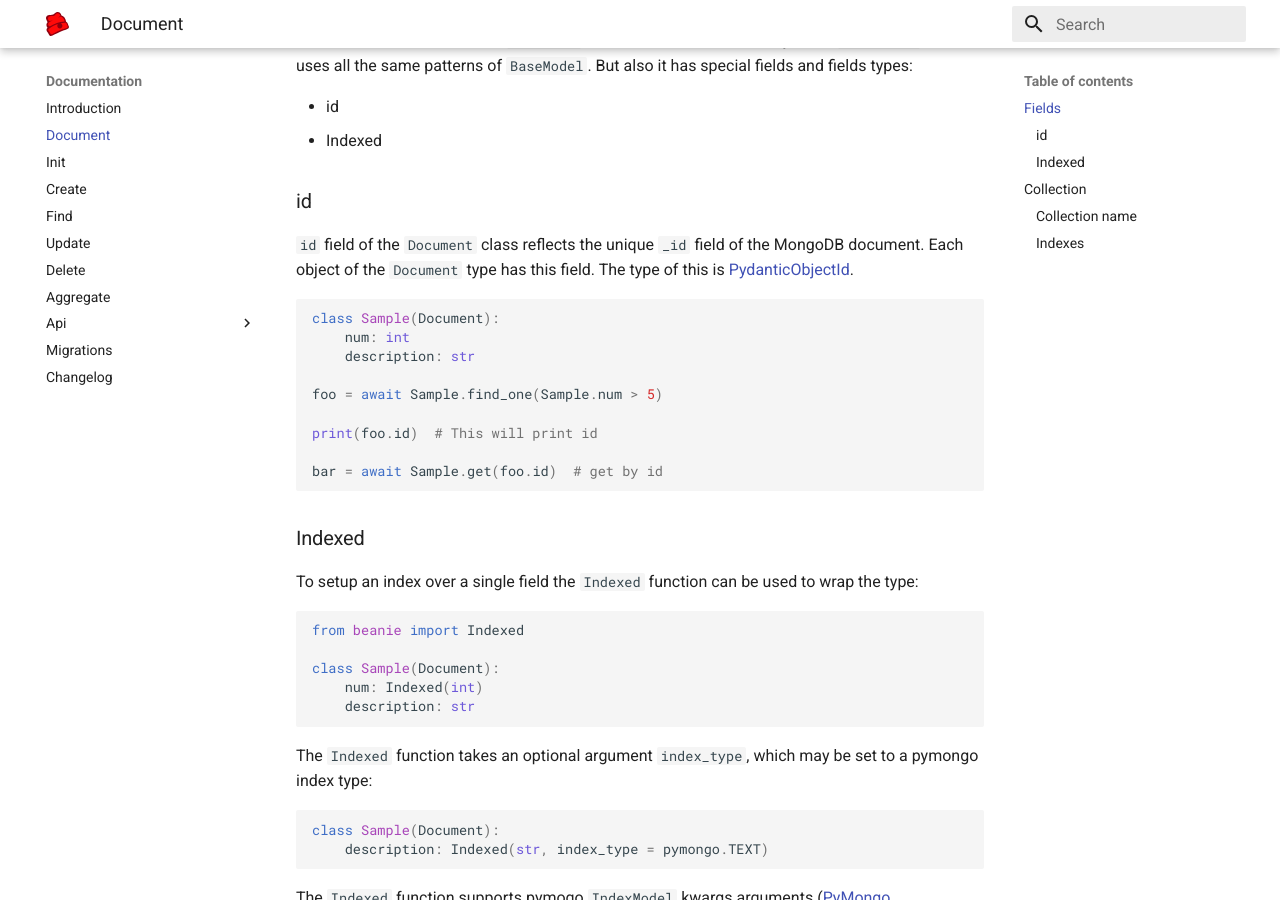
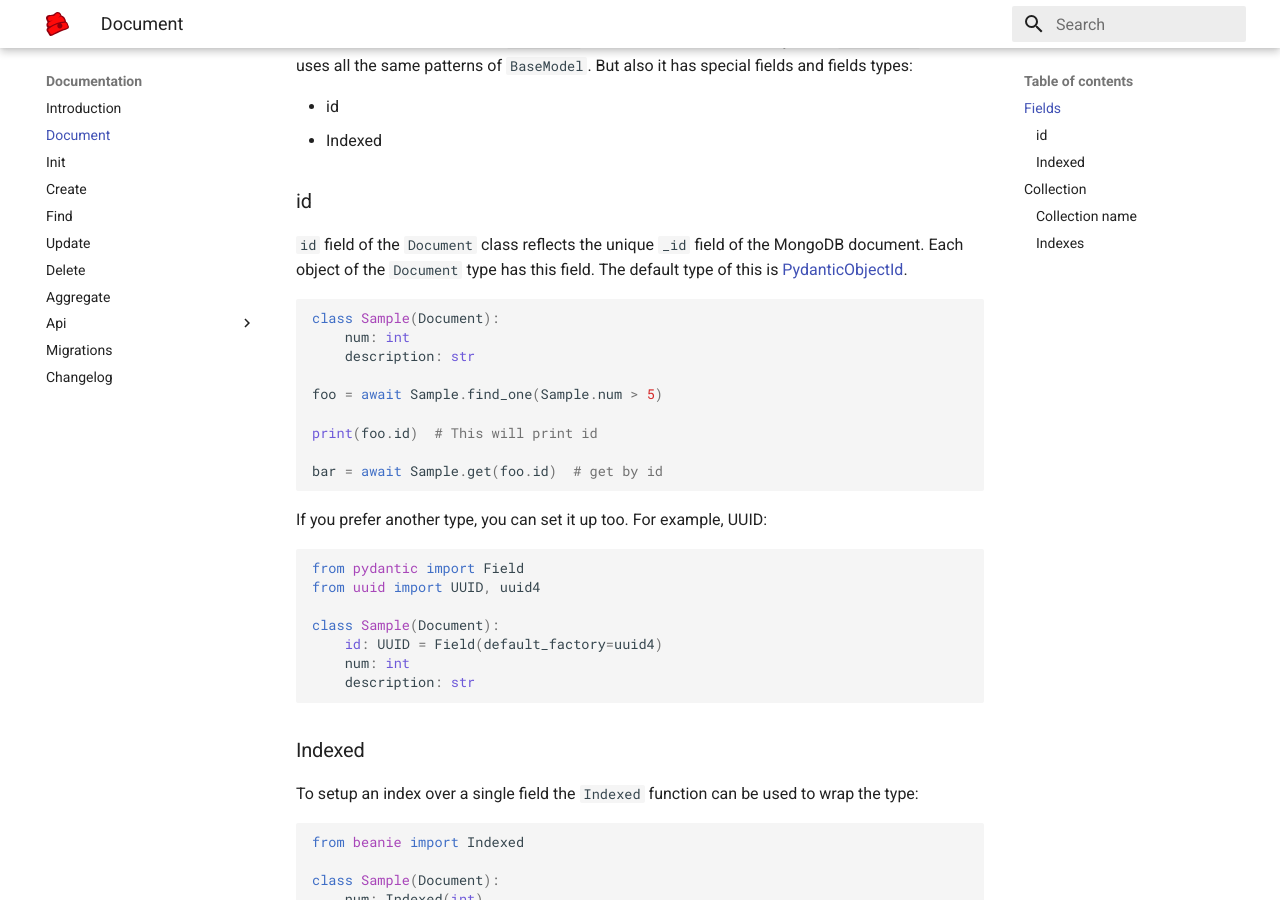
Before and after one commit to BeanieODM/beanie, an MkDocs documentation site: the page built from docs/tutorial/document.md, in a window 1280 px wide and 900 px high, scrolled down 890 px. Built offline with MkDocs 1.6.1 and Material for MkDocs 9.7.7, drawn with Linux system fonts in a browser that asks for light colours.

Commit message:
doc update

````diff
--- a/docs/tutorial/document.md
+++ b/docs/tutorial/document.md
@@ -43,7 +43,7 @@ As it is mentioned before, the `Document` class is inherited from the Pydantic `
 
 ### id
 
-`id` field of the `Document` class reflects the unique `_id` field of the MongoDB document. Each object of the `Document` type has this field. The type of this is [PydanticObjectId](https://roman-right.github.io/beanie/api/fields/#pydanticobjectid).
+`id` field of the `Document` class reflects the unique `_id` field of the MongoDB document. Each object of the `Document` type has this field. The default type of this is [PydanticObjectId](https://roman-right.github.io/beanie/api/fields/#pydanticobjectid).
 
 ```python
 class Sample(Document):
@@ -55,6 +55,18 @@ foo = await Sample.find_one(Sample.num > 5)
 print(foo.id)  # This will print id
 
 bar = await Sample.get(foo.id)  # get by id
+```
+
+If you prefer another type, you can set it up too. For example, UUID:
+
+```python
+from pydantic import Field
+from uuid import UUID, uuid4
+
+class Sample(Document):
+    id: UUID = Field(default_factory=uuid4)
+    num: int
+    description: str
 ```
 
 ### Indexed
````
Also changed, not shown: README.md (+1 -1 lines), docs/index.md (+1 -1 lines).
